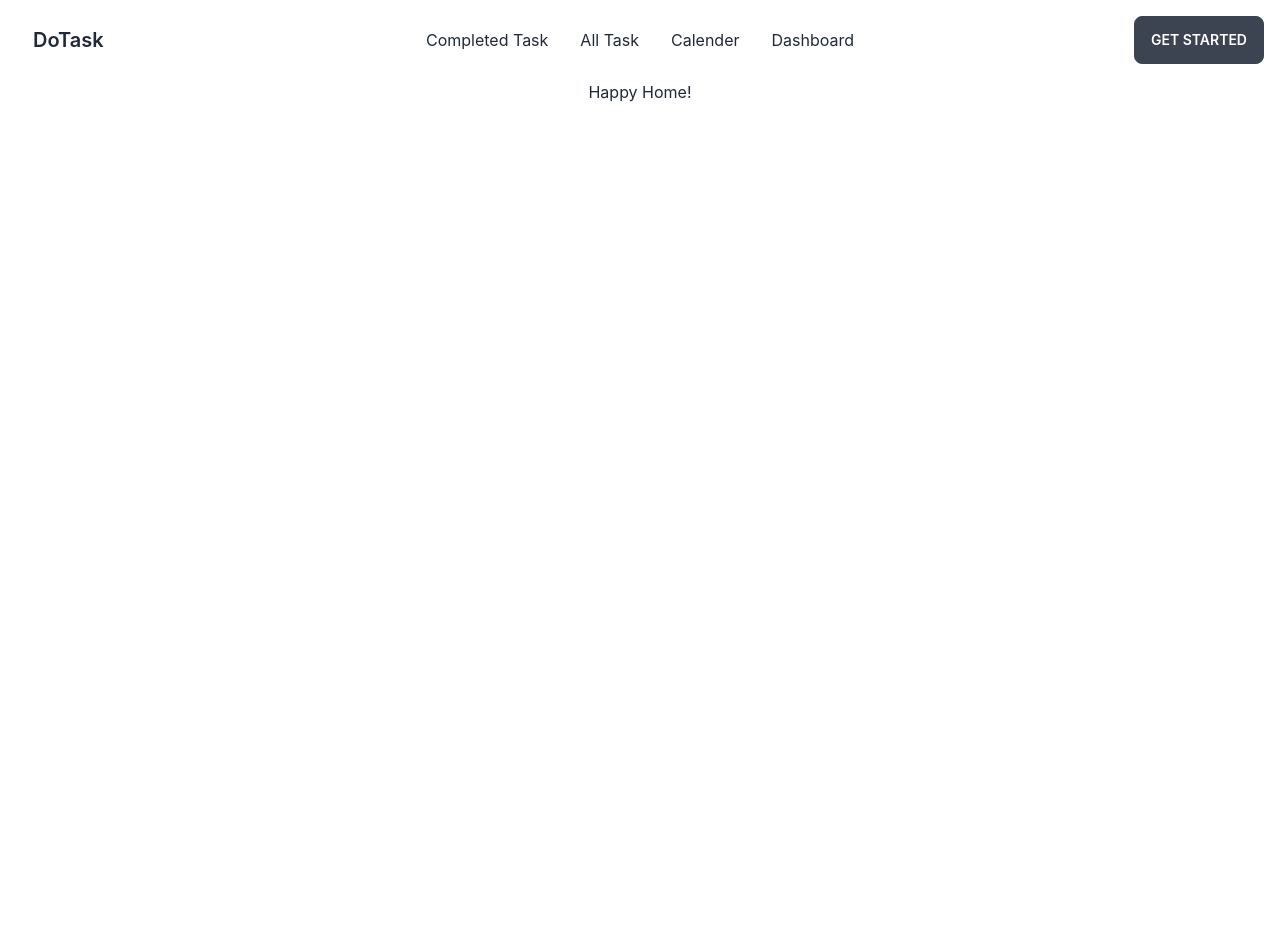
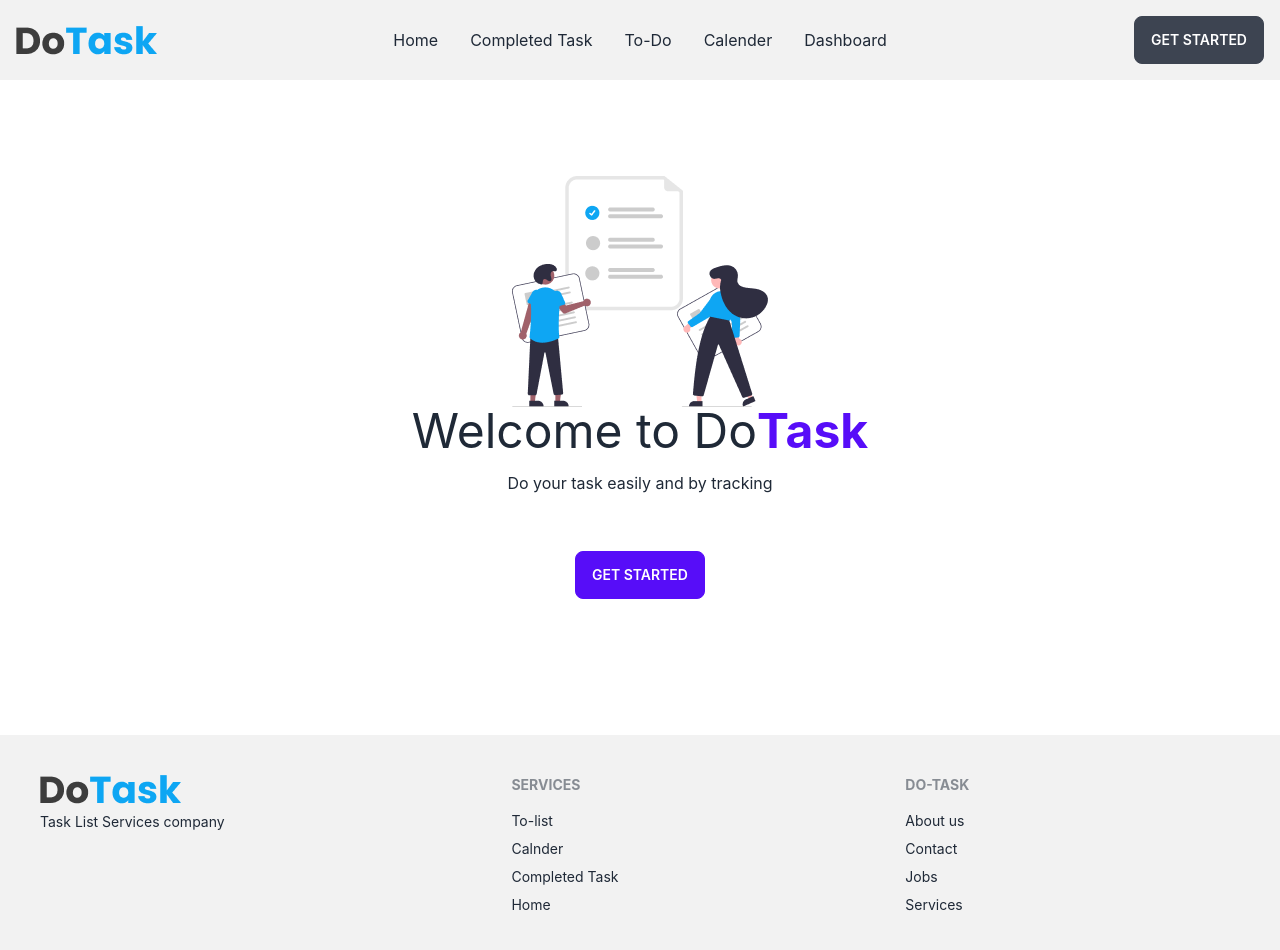
Before and after one commit to aliibnemasud/dotask-client-side, a React (Create React App) app: page / in a window 1280 px wide. Shown: the top 950 px of the page. Before the commit the page ends 800 px from the top, so only its background shows below. Built offline with nearby package versions, Linux system fonts and the light colour scheme; no server answers.

Commit message:
home page added and style updated

```diff
--- a/src/App.js
+++ b/src/App.js
@@ -9,6 +9,7 @@ import Error from './componants/Pages/Error/Error';
 import Login from './componants/Pages/Login/Login';
 import Dashboard from './componants/Pages/Dashboard.js/Dashboard';
 import { ToastContainer } from 'react-toastify';
+import Footer from './componants/Shared/Navbar/Footer/Footer';
 
 
 function App() {
@@ -32,8 +33,8 @@ function App() {
         </Route>
         <Route path="*" element={<Error></Error>} />
       </Routes>
-
       <ToastContainer></ToastContainer>
+      <Footer></Footer>
     </div>
   );
 }
--- a/src/componants/Pages/Dashboard.js/DeleteModal.js
+++ b/src/componants/Pages/Dashboard.js/DeleteModal.js
@@ -7,7 +7,7 @@ const DeleteModal = ({ deleteTask }) => {
 
 
     const handleDelete = id => {
-            const url = `http://localhost:5000/task/${id}`;
+            const url = `https://radiant-lowlands-88709.herokuapp.com/task/${id}`;
             fetch(url, {
                 method: 'DELETE'
             })
--- a/src/componants/Pages/Home/Home.js
+++ b/src/componants/Pages/Home/Home.js
@@ -1,9 +1,17 @@
 import React from 'react';
+import illustration from '../../Assets/completed_tasks.png';
+import { Link } from 'react-router-dom';
 
 const Home = () => {
     return (
-        <div>
-            <h1>Happy Home!</h1>
+        <div className='max-w-7xl mx-auto my-24'>
+           <div className='flex justify-center'>
+            <img className='' src={illustration} alt="" />
+           </div>
+            <h1 className='text-5xl'>Welcome to Do<span className='text-primary font-bold'>Task</span></h1>
+            <p className='text-center my-4'>Do your task easily and by tracking</p>
+            <Link to="/login"  className='text-center my-10 btn btn-primary'>Get Started</Link>
+
         </div>
     );
 };
--- a/src/componants/Pages/Task/Alltask.js
+++ b/src/componants/Pages/Task/Alltask.js
@@ -15,7 +15,9 @@ const Alltask = () => {
         .then(res => res.json())
         .then(data => setAllTask(data))
 
-    },[alltask])
+    }, [alltask])
+
+    const otherTask = alltask.filter(element => element.progress === "New" || element.progress == "In Progress");
 
 
 
@@ -56,13 +58,13 @@ const Alltask = () => {
                         <tr>
                             <th>Status</th>
                             <th>Task Name</th>
-                            <th>Task Details</th>
+                            <th>Progress</th>
                             <th>Task Action</th>
                         </tr>
                     </thead>
                     <tbody>
                        {
-                        alltask.map(task => <Task
+                        otherTask.map(task => <Task
                             task={task}
                             setEdit={setEdit}
                             setDeleteTask={setDeleteTask}
--- /dev/null
+++ b/src/componants/Shared/Navbar/Footer/Footer.js
@@ -0,0 +1,31 @@
+import React from 'react';
+import logo from '../../../Assets/logo.png';
+
+const Footer = () => {
+    return (
+        <div>
+            <footer class="footer p-10 bg-base-200 text-base-content">
+                <div>
+                    <img src={logo} alt="Logo" />
+                    <p>Task List Services company</p>
+                </div>
+                <div>
+                    <span class="footer-title">Services</span>
+                    <a class="link link-hover">To-list</a>
+                    <a class="link link-hover">Calnder</a>
+                    <a class="link link-hover">Completed Task</a>
+                    <a class="link link-hover">Home</a>
+                </div>
+                <div>
+                    <span class="footer-title">Do-Task</span>
+                    <a class="link link-hover">About us</a>
+                    <a class="link link-hover">Contact</a>
+                    <a class="link link-hover">Jobs</a>
+                    <a class="link link-hover">Services</a>
+                </div>
+            </footer>
+        </div>
+    );
+};
+
+export default Footer;
--- a/src/componants/Shared/Navbar/Navbar.js
+++ b/src/componants/Shared/Navbar/Navbar.js
@@ -1,23 +1,31 @@
 import React from 'react';
 import { useAuthState } from 'react-firebase-hooks/auth';
 import { signOut } from 'firebase/auth';
-import { Link } from "react-router-dom";
+import { Link, useNavigate } from "react-router-dom";
 import auth from '../../../firebase.init';
+import logo from '../../../componants/Assets/logo.png';
 
 const Navbar = () => {
   const menu = <>
-    <li><Link to="/completedtask">Completed Task</Link> </li>
-    <li><Link to="/task">All Task</Link> </li>
+    <li><Link to="/">Home</Link> </li>
+    <li><Link to="/dashboard/completedtask">Completed Task</Link> </li>
+    <li><Link to="/dashboard/task">To-Do</Link> </li>
     <li><Link to="/calender"> Calender </Link> </li>
     <li><Link to="/dashboard"> Dashboard </Link> </li>
   </>
 
   const [user] = useAuthState(auth);
 
+  const navigate = useNavigate()
+
+  const goHome = () => {
+    navigate("/")
+  }
+
 
   return (
     <nav>
-      <div className="navbar bg-base-100 ">
+      <div className="navbar bg-base-200 ">
 
         <div className='navbar max-w-7xl mx-auto'>
 
@@ -30,7 +38,8 @@ const Navbar = () => {
                 {menu}
               </ul>
             </div>
-            <a className="btn btn-ghost normal-case text-xl">DoTask</a>
+
+            <img onClick={goHome} className="" src={logo} alt="Logo"  />
           </div>
 
           <div className="navbar-center hidden lg:flex">
```
Also changed, not shown: src/componants/Assets/completed_tasks.png (added), src/componants/Assets/logo.png (added).
